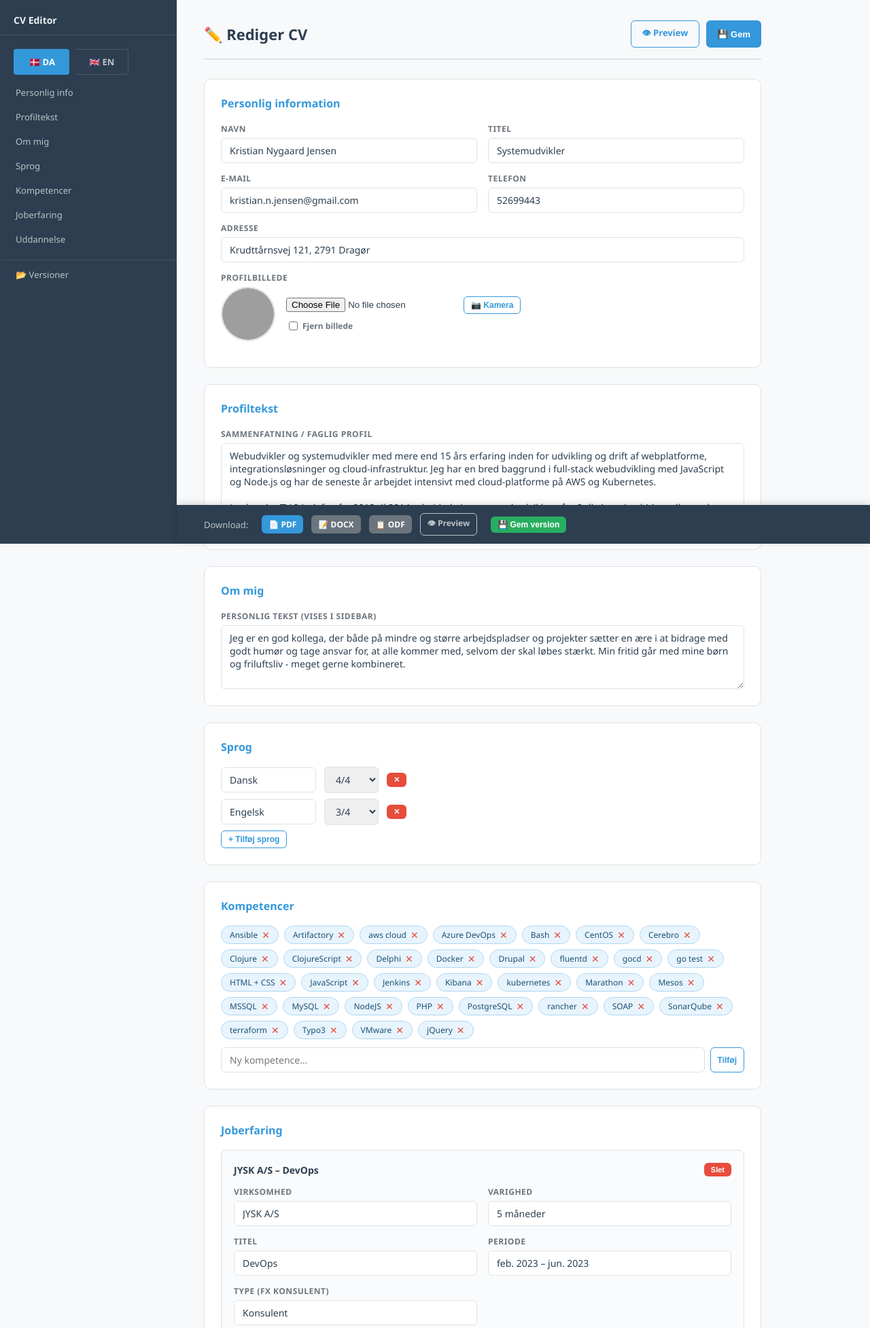
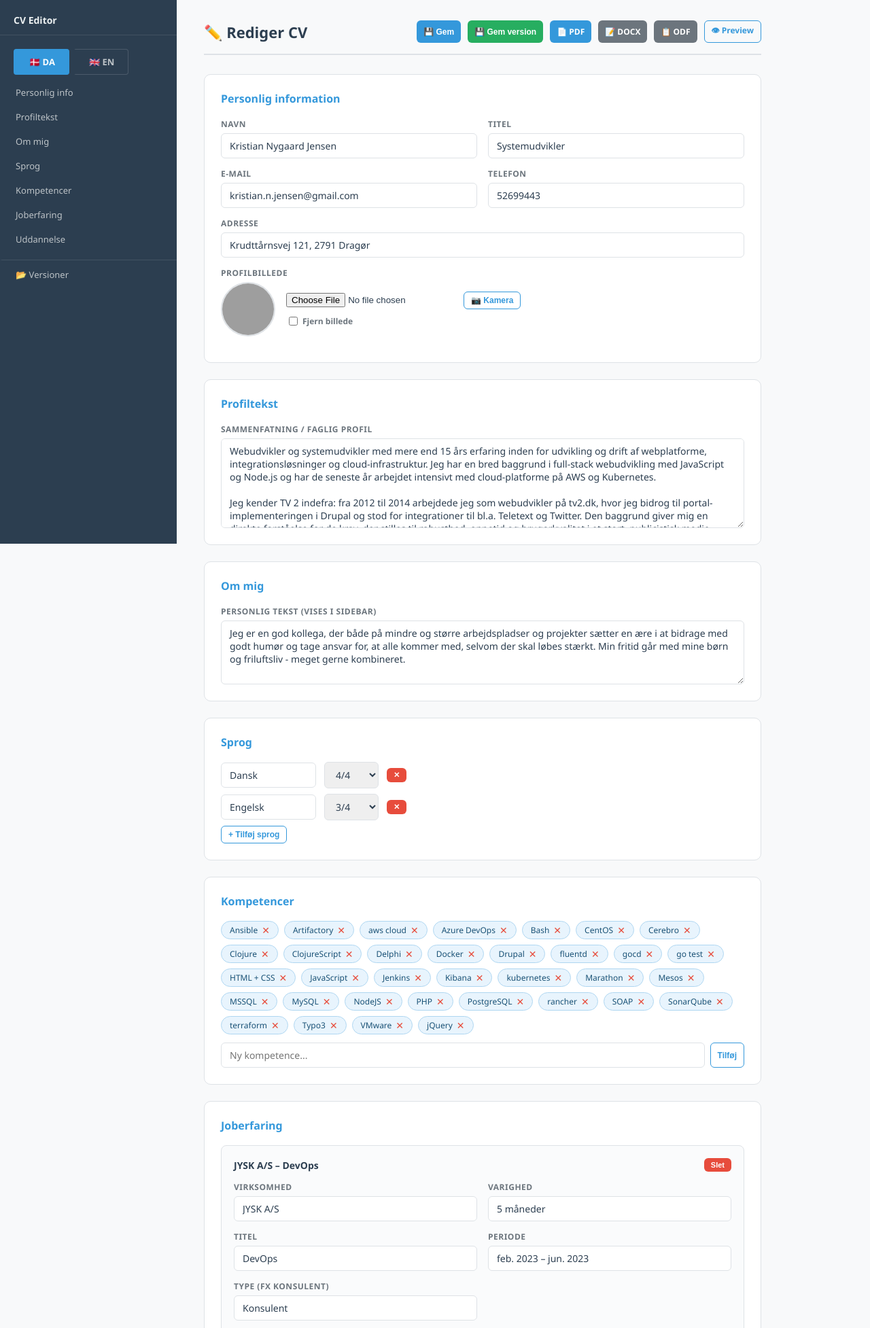
Before and after one commit to gihc-org/cved, a FastAPI app: page / in a window 1280 px wide. Shown: the top 1954 px of the page at 68% size. Run offline with FastAPI, Linux system fonts and the light colour scheme; data that the repository does not hold is empty; grey boxes are pictures that could not be loaded.

Commit message:
Flyt download-bar til topbar, vis profilbillede korrekt i editor
- Download/gem-knapper samlet i topbar, download-bar i bunden fjernet
- Profilbillede (IPFS CID) oversættes til /ipfs/-URL i editor-endpoint
  så billedet vises i formularen, ikke kun i preview/PDF
- Tests tilføjet for editor-foto-transformationen
- AGENTS.md dokumenterer IPFS/photo-flowet

Co-Authored-By: Claude Sonnet 4.6 <noreply@anthropic.com>

```diff
--- a/app.py
+++ b/app.py
@@ -134,6 +134,11 @@ async def editor(request: Request, lang: str = Query("da")):
     flash = _flash
     _flash = None
     cv = load_cv(lang)
+    cv = dict(cv)
+    cv["personal"] = dict(cv.get("personal", {}))
+    photo = cv["personal"].get("photo", "")
+    if _is_cid(photo):
+        cv["personal"]["photo"] = f"/ipfs/{photo}"
     return HTMLResponse(render_template("edit.html", cv=cv, flash=flash, lang=lang))
 
 
--- a/templates/edit.html
+++ b/templates/edit.html
@@ -127,14 +127,7 @@
     .lang-row select { width: 80px; }
 
     /* Download bar */
-    .download-bar {
-      position: fixed; bottom: 0; left: var(--sidebar-w); right: 0;
-      background: #2c3e50; padding: 12px 40px;
-      display: flex; gap: 12px; align-items: center;
-      box-shadow: 0 -2px 10px rgba(0,0,0,0.15);
-    }
-    .download-bar span { color: #bdc3c7; font-size: 13px; margin-right: 8px; }
-    .content { padding-bottom: 80px; }
+    .content { padding-bottom: 40px; }
 
     /* Flash */
     .flash { padding: 12px 16px; border-radius: 6px; margin-bottom: 16px; font-size: 14px; }
@@ -207,8 +200,12 @@
     <div class="topbar">
       <h1>✏️ Rediger CV</h1>
       <div class="btn-group">
-        <a href="/preview?lang={{ lang }}" target="_blank" class="btn btn-outline">👁 Preview</a>
-        <button form="cv-form" type="submit" class="btn btn-primary">💾 Gem</button>
+        <button form="cv-form" type="submit" class="btn btn-primary btn-sm">💾 Gem</button>
+        <button type="button" onclick="openVersionModal()" class="btn btn-success btn-sm">💾 Gem version</button>
+        <a href="/download/pdf?lang={{ lang }}" class="btn btn-primary btn-sm">📄 PDF</a>
+        <a href="/download/docx?lang={{ lang }}" class="btn btn-secondary btn-sm">📝 DOCX</a>
+        <a href="/download/odf?lang={{ lang }}" class="btn btn-secondary btn-sm">📋 ODF</a>
+        <a href="/preview?lang={{ lang }}" target="_blank" class="btn btn-outline btn-sm">👁 Preview</a>
       </div>
     </div>
 
@@ -475,15 +472,6 @@
   </div>
 </div>
 
-<!-- Download bar -->
-<div class="download-bar">
-  <span>Download:</span>
-  <a href="/download/pdf?lang={{ lang }}" class="btn btn-primary btn-sm">📄 PDF</a>
-  <a href="/download/docx?lang={{ lang }}" class="btn btn-secondary btn-sm">📝 DOCX</a>
-  <a href="/download/odf?lang={{ lang }}" class="btn btn-secondary btn-sm">📋 ODF</a>
-  <a href="/preview?lang={{ lang }}" target="_blank" class="btn btn-outline btn-sm" style="color:#bdc3c7;border-color:#bdc3c7">👁 Preview</a>
-  <button type="button" onclick="openVersionModal()" class="btn btn-sm" style="background:#27ae60;color:white;margin-left:8px;">💾 Gem version</button>
-</div>
 
 <!-- Kamera modal -->
 <div id="camera-modal">
```
Also changed, not shown: AGENTS.md (+13 -3 lines), tests/test_ipfs_unit.py (+35 -1 lines).
